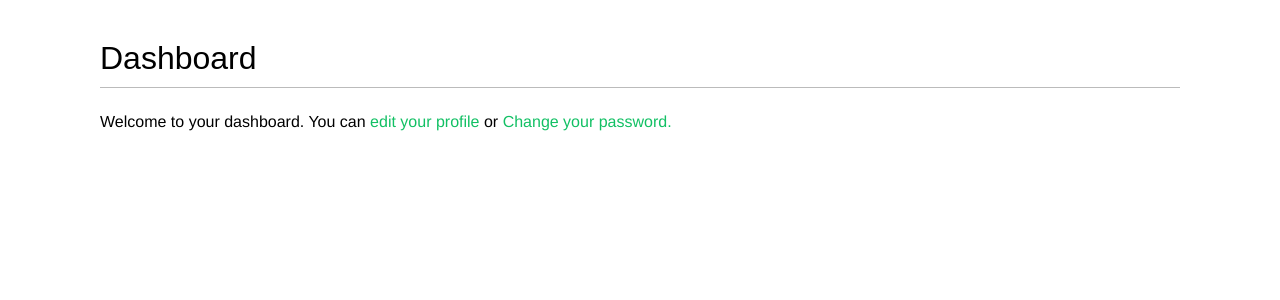
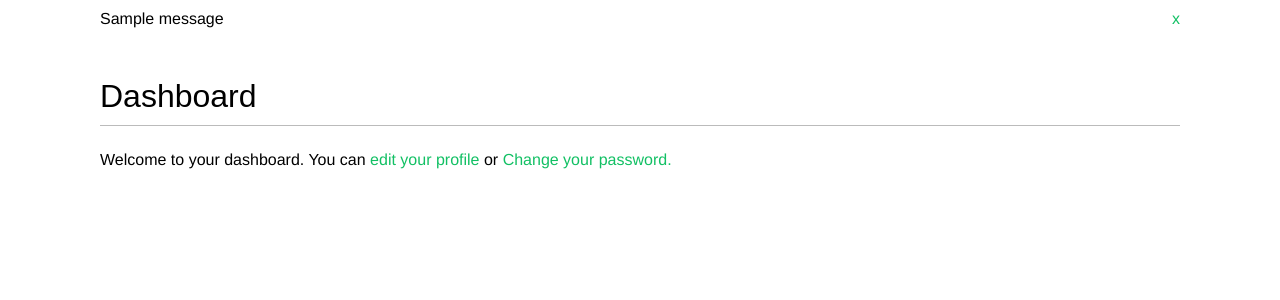
Before and after one commit to Alm4my/bookmarks, a Django app: page /account/ in a window 1280 px wide. Shown: the part 48-348 px from the top of the page. Run offline with Django 3.2, Linux system fonts and the light colour scheme; a user stored in the database is signed in; tables that the repository leaves empty hold one stand-in row (values such as "Sample post"); one stand-in notice (Sample message) is shown; some web fonts are replaced.

Commit message:
Add content to display message from the messages framework

```diff
--- a/templates/base.html
+++ b/templates/base.html
@@ -35,6 +35,18 @@
             {% endif %}
         </span>
     </div>
+
+    {% if messages %}
+        <ul class="messages">
+            {% for message in messages %}
+                <li class="{{ message.tag }}">
+                    {{ message | safe }}
+                    <a href="#" class="close">x</a>
+                </li>
+            {% endfor %}
+        </ul>
+    {% endif %}
+
     <div id="content">
         {% block content %}
 
```
